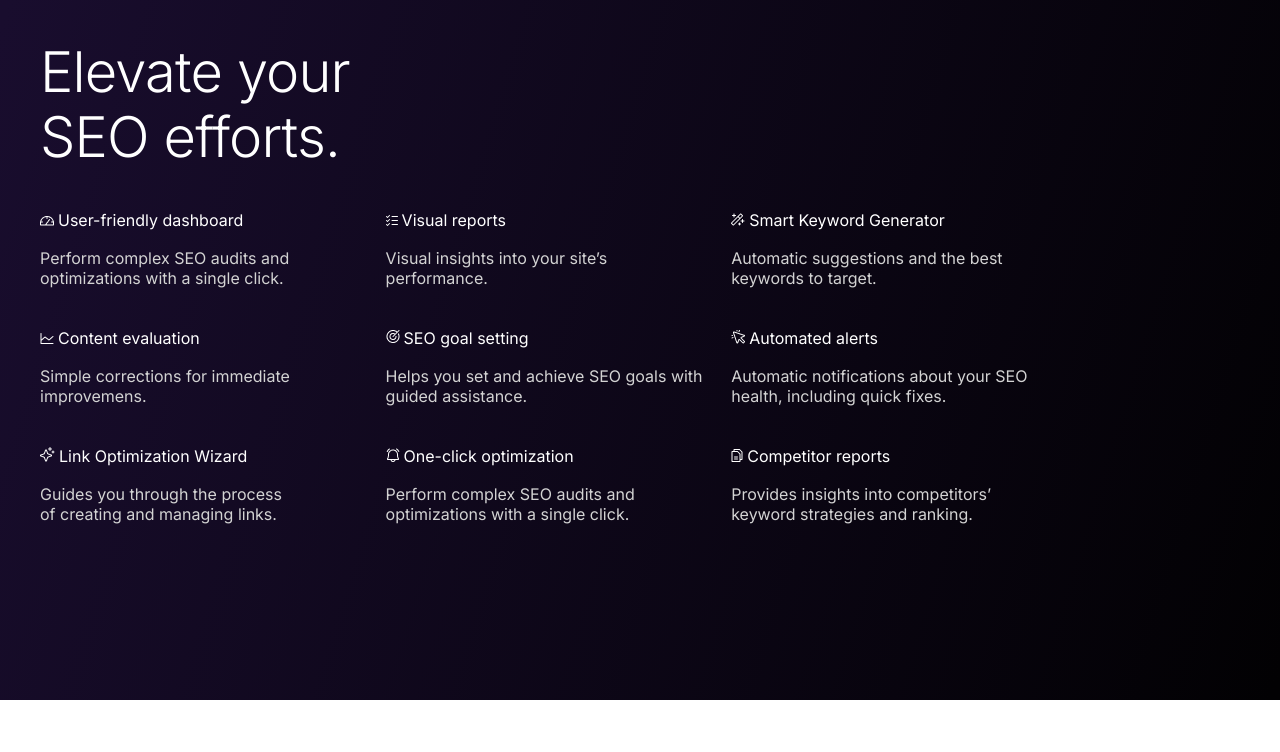
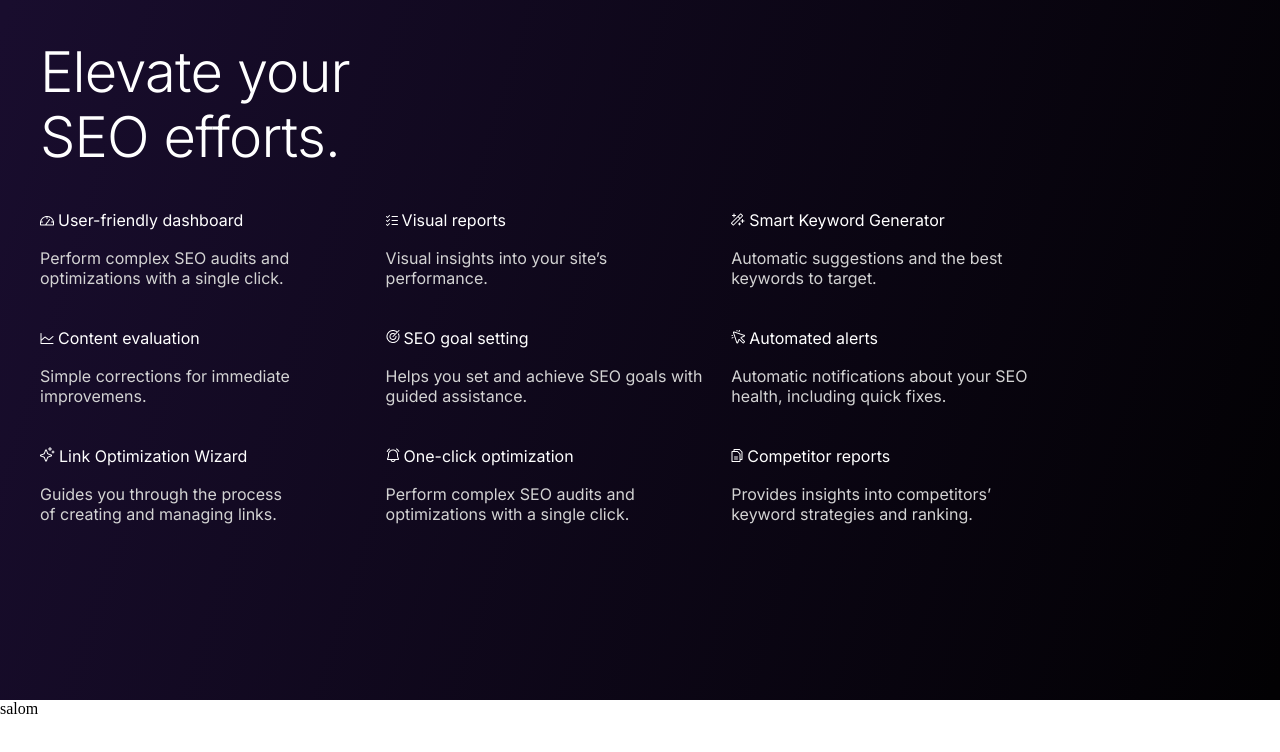
Before and after one commit to group6713/online, a React (Vite) app: page / in a window 1280 px wide. Shown: the top 752 px of the page. Built offline with nearby package versions, Linux system fonts and the light colour scheme.

Commit message:
Ahmad o'zini ishini tugatdi

```diff
--- a/src/App.jsx
+++ b/src/App.jsx
@@ -4,6 +4,7 @@ function App() {
     return (
     <>
       <NozimjonPart />
+      salom
     </>
   )
 }
```
